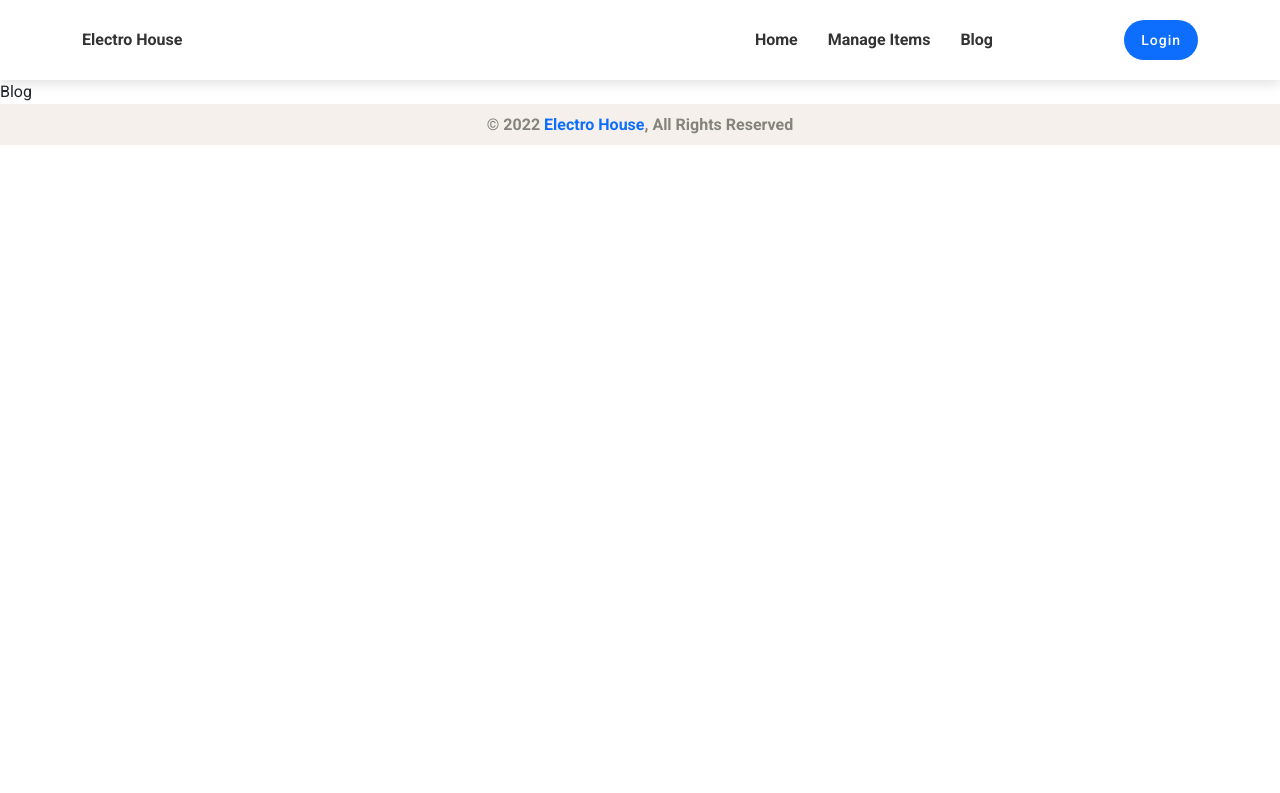
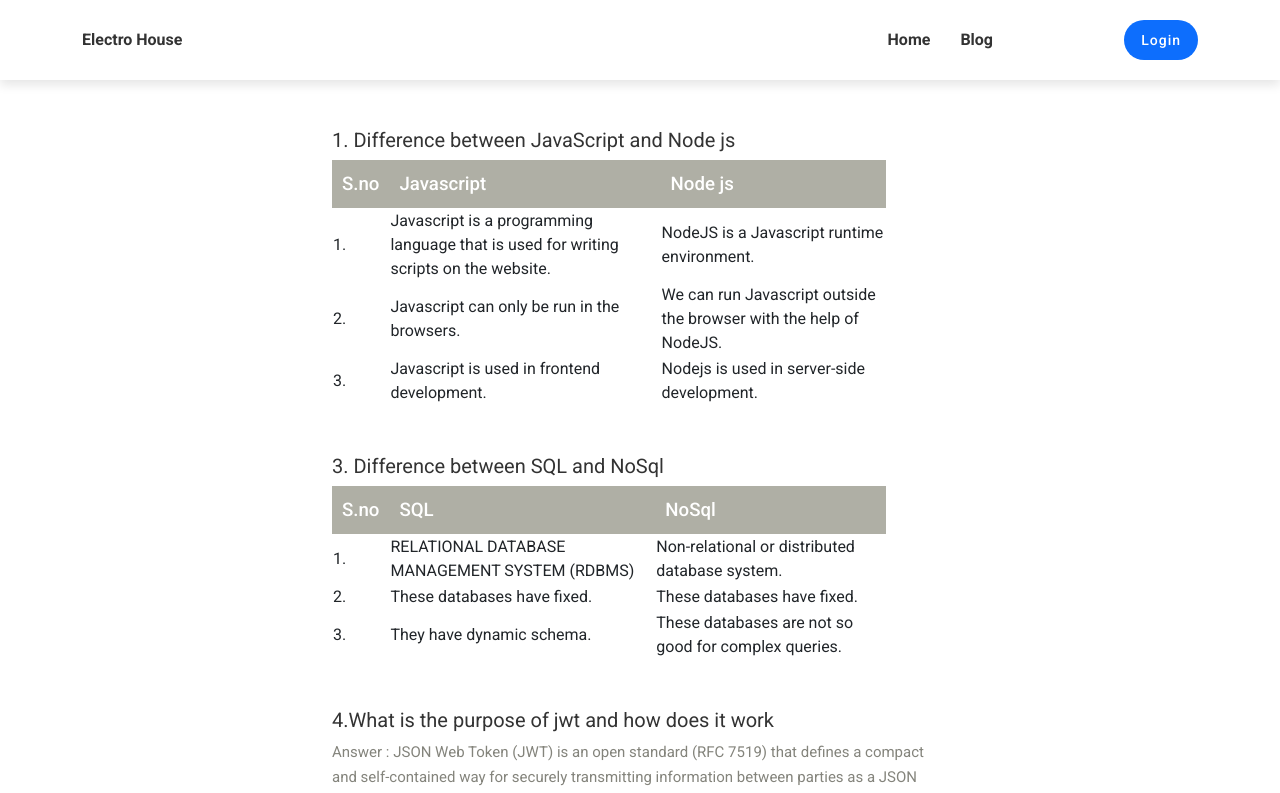
Before and after one commit to akahhar/warehouse-management-client-side-akahhar, a React (Create React App) app: page /blog in a window 1280 px wide. Shown: the top 793 px of the page. Built offline with nearby package versions, Linux system fonts and the light colour scheme; no server answers.

Commit message:
blog page update

```diff
--- a/src/App.js
+++ b/src/App.js
@@ -1,5 +1,6 @@
 import { Toaster } from "react-hot-toast";
 import { Route, Routes } from "react-router-dom";
+import AddItems from "./Pages/AddItems/AddItems";
 import Blog from "./Pages/Blogs/Blog";
 import Home from "./Pages/Home/Home/Home";
 import ItemDetails from "./Pages/ItemDetails/ItemDetails";
@@ -39,8 +40,20 @@ function App() {
           }
         ></Route>
         <Route
-          path="/ManageItems"
-          element={<ManageItems></ManageItems>}
+          path="/addItems"
+          element={
+            <RequireAuth>
+              <AddItems></AddItems>
+            </RequireAuth>
+          }
+        ></Route>
+        <Route
+          path="/manageItems"
+          element={
+            <RequireAuth>
+              <ManageItems></ManageItems>
+            </RequireAuth>
+          }
         ></Route>
         <Route path="/blog" element={<Blog></Blog>}></Route>
         <Route path="*" element={<NotFound></NotFound>}></Route>
--- /dev/null
+++ b/src/Pages/AddItems/AddItems.js
@@ -0,0 +1,67 @@
+import React from "react";
+import { useForm } from "react-hook-form";
+import { useNavigate } from "react-router-dom";
+
+export default function AddItems() {
+  const { register, handleSubmit } = useForm();
+  const navigate = useNavigate();
+  const onSubmit = (data) => {
+    // console.log(data);
+    const url = `http://localhost:5000/addItems`;
+    fetch(url, {
+      method: "POST",
+      headers: {
+        "content-type": "application/json",
+      },
+      body: JSON.stringify(data),
+    })
+      .then((res) => res.json())
+      .then((result) => {
+        if (result.insertedId) {
+          navigate("/home");
+        }
+      });
+  };
+  return (
+    <div className="w-50 mx-auto py-5">
+      <h2>Add a items</h2>
+      <form className="d-flex flex-column" onSubmit={handleSubmit(onSubmit)}>
+        <input
+          className="mb-2 form-control"
+          placeholder="Name"
+          {...register("name", { required: true })}
+        />
+        <textarea
+          className="mb-2 form-control"
+          placeholder="Description"
+          {...register("description", { required: true })}
+        />
+        <input
+          className="mb-2 form-control"
+          placeholder="Price"
+          type="number"
+          {...register("price", { required: true })}
+        />
+        <input
+          className="mb-2 form-control"
+          placeholder="Quantity"
+          type="text"
+          {...register("quantity", { required: true })}
+        />
+        <input
+          className="mb-2 form-control"
+          placeholder="Supplier Name"
+          type="text"
+          {...register("supplier_name", { required: true })}
+        />
+        <input
+          className="mb-2 form-control"
+          placeholder="Photo URL"
+          type="text"
+          {...register("image")}
+        />
+        <input type="submit" className="btn form-control" value="Add Items" />
+      </form>
+    </div>
+  );
+}
--- a/src/Pages/Blogs/Blog.css
+++ b/src/Pages/Blogs/Blog.css
@@ -0,0 +1,8 @@
+table thead th {
+    background-color: #afafa5;
+    padding: 10px 10px;
+    margin: 0;
+    font-weight: 500;
+    font-size: 14pt;
+    color: #fff;
+}
--- a/src/Pages/Blogs/Blog.js
+++ b/src/Pages/Blogs/Blog.js
@@ -1,5 +1,84 @@
 import React from "react";
+import "./Blog.css";
+const Blog = () => {
+  return (
+    <div className="container col-xl-6 mt-5 ">
+      <h4>1. Difference between JavaScript and Node js</h4>
+      <table style={{ width: "90%" }}>
+        <thead>
+          <tr>
+            <th>S.no</th>
+            <th>Javascript</th>
+            <th>Node js</th>
+          </tr>
+        </thead>
+        <tbody>
+          <tr>
+            <td>1.</td>
+            <td>
+              Javascript is a programming language that is used for writing
+              scripts on the website.
+            </td>
+            <td>NodeJS is a Javascript runtime environment.</td>
+          </tr>
+          <tr>
+            <td>2.</td>
+            <td>Javascript can only be run in the browsers.</td>
+            <td>
+              We can run Javascript outside the browser with the help of NodeJS.
+            </td>
+          </tr>
+          <tr>
+            <td>3.</td>
+            <td> Javascript is used in frontend development.</td>
+            <td>Nodejs is used in server-side development.</td>
+          </tr>
+        </tbody>
+      </table>
+      <br /> <br />
+      <h4>3. Difference between SQL and NoSql</h4>
+      <table style={{ width: "90%" }}>
+        <thead>
+          <tr>
+            <th>S.no</th>
+            <th>SQL</th>
+            <th>NoSql</th>
+          </tr>
+        </thead>
+        <tbody>
+          <tr>
+            <td>1.</td>
+            <td>RELATIONAL DATABASE MANAGEMENT SYSTEM (RDBMS)</td>
+            <td>Non-relational or distributed database system.</td>
+          </tr>
+          <tr>
+            <td>2.</td>
+            <td>These databases have fixed.</td>
+            <td>These databases have fixed.</td>
+          </tr>
+          <tr>
+            <td>3.</td>
+            <td> They have dynamic schema.</td>
+            <td>These databases are not so good for complex queries.</td>
+          </tr>
+        </tbody>
+      </table>
+      <br />
+      <h4 className="mt-4">
+        4.What is the purpose of jwt and how does it work
+      </h4>
+      <p>
+        Answer : JSON Web Token (JWT) is an open standard (RFC 7519) that
+        defines a compact and self-contained way for securely transmitting
+        information between parties as a JSON object.
+        <br /> <br />
+        It works this way: the server generates a token that certifies the user
+        identity, and sends it to the client. The client will send the token
+        back to the server for every subsequent request, so the server knows the
+        request comes from a particular identity.
+      </p>
+    </div>
+  );
+};
 
-export default function Blog() {
-  return <div>Blog</div>;
-}
+export default Blog;
--- a/src/Pages/Home/Item/Item.js
+++ b/src/Pages/Home/Item/Item.js
@@ -4,9 +4,9 @@ import { Link } from "react-router-dom";
 const Item = (props) => {
   const { name, description, price, image, _id, quantity, supplier_name } =
     props.item;
-  console.log(props.item);
+  // console.log(props.item);
   return (
-    <div className="item-wrapper mb-4">
+    <div className="item-wrapper mb-3">
       <div className="icon">
         <img className="img-fluid" src={image} alt="" />
       </div>
@@ -16,11 +16,18 @@ const Item = (props) => {
         <strong>Price : {price} </strong>
         <br />
         <span>Quantity : {quantity}</span>
-        <div>Supplier name : {supplier_name}</div>
+        <div className="mb-2">Supplier name : {supplier_name}</div>
       </div>
-      <Link to={`/inventory/${_id}`} className="btn mt-2">
-        item update
-      </Link>
+
+      {props.deleteItem ? (
+        <button onClick={() => props.deleteItem(_id)} className="btn">
+          Delete
+        </button>
+      ) : (
+        <Link to={`/inventory/${_id}`} className="btn mt-2">
+          item update
+        </Link>
+      )}
     </div>
   );
 };
--- a/src/Pages/Home/Items/Items.css
+++ b/src/Pages/Home/Items/Items.css
@@ -4,7 +4,12 @@
     grid-template-columns: repeat(3, 1fr);
     grid-gap: 20px;
 }
-
+.item-wrapper {
+    background: #fff;
+    border-radius: 5px;
+    box-shadow: 0 1px 1px rgb(0 0 0 / 10%);
+    padding: 15px;
+}
 /* make items responsive */
 @media only screen and (max-width:576px) {
     .items-container{
--- a/src/Pages/Home/Items/Items.js
+++ b/src/Pages/Home/Items/Items.js
@@ -13,7 +13,8 @@ const Items = () => {
   }, []);
 
   return (
-    <div id="items" className="container pt-5">
+    <div className="py-5" style={{ background: "#f2f4f8" }}>
+      <div id="items" className="container">
         <div className="row">
           <div className="section-title text-center">
             <h2>Our Items</h2>
@@ -25,6 +26,7 @@ const Items = () => {
           </div>
         </div>
       </div>
+    </div>
   );
 };
 
--- a/src/Pages/ItemDetails/ItemDetails.js
+++ b/src/Pages/ItemDetails/ItemDetails.js
@@ -80,15 +80,15 @@ export default function ItemDetails() {
           <div className="add-item mt-5">
             <form onSubmit={handleSubmit(onSubmit)}>
               <label htmlFor="quantity" className="form-label">
-                Quantity :
+                Add Quantity :
               </label>
               <input
                 className="mb-2 form-control"
                 placeholder="enter quantity"
                 type="number"
-                {...register("quantity")}
+                {...register("quantity", { required: true, maxLength: 20 })}
               />
-              <input type="submit" className="btn" value="Add quantity" />
+              <input type="submit" className="btn" value="Add" />
             </form>
           </div>
         </div>
--- a/src/Pages/ManageItems/ManageItems.js
+++ b/src/Pages/ManageItems/ManageItems.js
@@ -1,5 +1,47 @@
-import React from "react";
+import React, { useEffect, useState } from "react";
+import Item from "../Home/Item/Item";
 
 export default function ManageItems() {
-  return <div>ManageItems</div>;
+  const [items, setItems] = useState([]);
+
+  useEffect(() => {
+    // https://morning-atoll-43412.herokuapp.com/items
+    fetch("http://localhost:5000/items")
+      .then((res) => res.json())
+      .then((data) => setItems(data));
+  }, []);
+
+  const deleteItem = (id) => {
+    const proceed = window.confirm("Are you sure?");
+    if (proceed) {
+      const url = `http://localhost:5000/delteItem/${id}`;
+      fetch(url, {
+        method: "DELETE",
+      })
+        .then((res) => res.json())
+        .then((data) => {
+          if (data.deletedCount > 0) {
+            const remaining = items.filter((item) => item._id !== id);
+            setItems(remaining);
+          }
+        });
+    }
+  };
+
+  return (
+    <div className="py-5" style={{ background: "#f2f4f8" }}>
+      <div id="items" className="container">
+        <div className="row">
+          <div className="section-title text-center">
+            <h2>Manage Items</h2>
+          </div>
+          <div className="items-container">
+            {items.map((item) => (
+              <Item key={item._id} item={item} deleteItem={deleteItem}></Item>
+            ))}
+          </div>
+        </div>
+      </div>
+    </div>
+  );
 }
--- a/src/Pages/Shared/Header/Header.js
+++ b/src/Pages/Shared/Header/Header.js
@@ -32,7 +32,13 @@ export default function Header() {
             <div className="menu-bar">
               <nav>
                 <Link to="/home">Home</Link>
-                <Link to="/ManageItems">Manage Items</Link>
+                {user?.uid && (
+                  <>
+                    <Link to="/addItems">Add Items</Link>
+                    <Link to="/manageItems">Manage Items</Link>
+                  </>
+                )}
+
                 <Link to="/blog">Blog</Link>
               </nav>
             </div>
```
Also changed, not shown: public/items.json (+71 -17 lines). Lines whose indentation alone changed are shown as unchanged.
